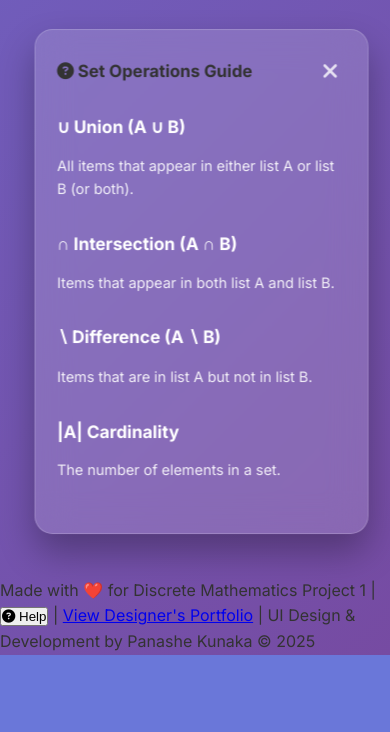
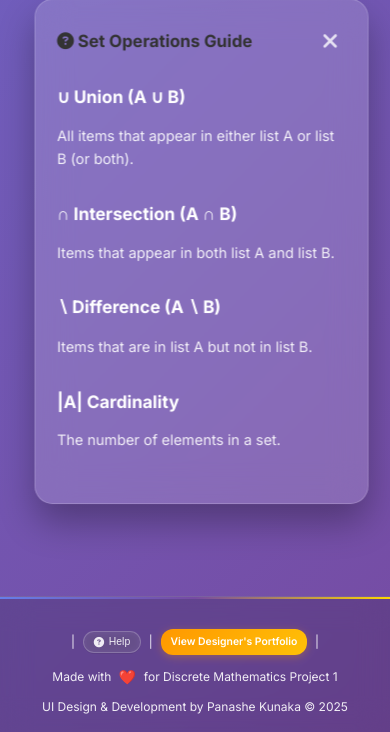
Before and after one commit to pkunakachiri2001/DISCRETEmathsSETS, a Flask app: page /calculator in a window 390 px wide. Shown: the part 2010-2742 px from the top of the page. Before the commit the page ends 2665 px from the top, so only its background shows below. Run offline with Flask 3, Linux system fonts and the light colour scheme.

Commit message:
Enhance mobile navigation and footer styles
Added styles for mobile navigation and footer adjustments.

```diff
--- a/static/style.css
+++ b/static/style.css
@@ -1187,12 +1187,23 @@
   .panel-tools { width:100%; justify-content:flex-end; }
   .preview-stats.grid3 { grid-template-columns: repeat(auto-fit,minmax(110px,1fr)); }
   .members-table th, .members-table td { font-size:.58rem; padding:.45rem .5rem; }
+
+  /* Mobile Navigation Improvements */
+  .nav-container { flex-direction: column; gap: 1rem; padding: 0 1rem; }
+  .nav-center { order: -1; }
+  .breadcrumb { font-size: 0.8rem; }
+  .back-btn { padding: 0.5rem 1rem; font-size: 0.85rem; }
 }
 
 @media (max-width: 480px){
   .member-entry-form { padding:1.1rem 1rem 1.25rem; }
   .stat-card.simple .stat-number { font-size:1.2rem; }
   .results-section.refined .result-card .result-operation { font-size:.7rem; }
+
+  /* Enhanced mobile navigation */
+  .main-container { padding: 90px 1rem 2rem; }
+  .calculator-title { font-size: 1.8rem; }
+  .calculator-subtitle { font-size: 1rem; }
 }
 
 /* Very small devices */
@@ -1204,7 +1215,173 @@
     .stat-card.simple { padding:.65rem .7rem; }
 }
 
+/* Calculator Footer */
+.calculator-footer {
+    margin-top: 4rem;
+    padding: 2.5rem 0 1.5rem;
+    background: rgba(0, 0, 0, 0.15);
+    backdrop-filter: blur(15px);
+    border-top: 1px solid rgba(255, 255, 255, 0.15);
+    position: relative;
+    overflow: hidden;
+}
+
+.calculator-footer::before {
+    content: '';
+    position: absolute;
+    top: 0;
+    left: 0;
+    right: 0;
+    height: 2px;
+    background: linear-gradient(90deg, #667eea, #764ba2, #ffd700);
+}
+
+.calculator-footer .footer-content {
+    max-width: 1400px;
+    margin: 0 auto;
+    display: flex;
+    justify-content: space-between;
+    align-items: center;
+    gap: 1.5rem;
+    color: rgba(255, 255, 255, 0.9);
+    font-size: 0.85rem;
+    padding: 0 2rem;
+    flex-wrap: wrap;
+}
+
+.footer-left, .footer-center, .footer-right {
+    display: flex;
+    align-items: center;
+    gap: 0.5rem;
+}
+
+.footer-heart {
+    color: #ff6b6b;
+    font-size: 1.1em;
+    animation: heartbeat 2s ease-in-out infinite;
+}
+
+@keyframes heartbeat {
+    0%, 100% { transform: scale(1); }
+    50% { transform: scale(1.1); }
+}
+
+.help-btn {
+    background: rgba(255, 255, 255, 0.1);
+    border: 1px solid rgba(255, 255, 255, 0.2);
+    color: rgba(255, 255, 255, 0.9);
+    padding: 0.4rem 0.8rem;
+    border-radius: 12px;
+    font-size: 0.75rem;
+    font-weight: 500;
+    cursor: pointer;
+    transition: all 0.3s ease;
+    display: flex;
+    align-items: center;
+    gap: 0.3rem;
+    backdrop-filter: blur(5px);
+}
+
+.help-btn:hover {
+    background: rgba(255, 255, 255, 0.2);
+    transform: translateY(-1px);
+    box-shadow: 0 4px 12px rgba(0, 0, 0, 0.2);
+}
+
+.footer-btn {
+    background: linear-gradient(135deg, #ff9800 0%, #ffc107 100%);
+    color: white;
+    text-decoration: none;
+    padding: 0.4rem 0.8rem;
+    border-radius: 12px;
+    font-size: 0.75rem;
+    font-weight: 600;
+    transition: all 0.3s ease;
+    box-shadow: 0 2px 8px rgba(255, 152, 0, 0.3);
+}
+
+.footer-btn:hover {
+    background: linear-gradient(135deg, #ffc107 0%, #ff9800 100%);
+    transform: translateY(-2px);
+    box-shadow: 0 6px 16px rgba(255, 152, 0, 0.4);
+    text-decoration: none;
+    color: white;
+}
+
+/* Mobile Footer Adjustments */
+@media (max-width: 768px) {
+    .calculator-footer {
+        padding: 2rem 0 1rem;
+    }
+
+    .calculator-footer .footer-content {
+        flex-direction: column;
+        text-align: center;
+        gap: 1rem;
+        padding: 0 1rem;
+        font-size: 0.8rem;
+    }
+
+    .footer-center {
+        order: -1;
+        flex-wrap: wrap;
+        justify-content: center;
+        gap: 0.8rem;
+    }
+
+    .help-btn, .footer-btn {
+        font-size: 0.7rem;
+        padding: 0.35rem 0.7rem;
+    }
+}
+
+@media (max-width: 480px) {
+    .calculator-footer .footer-content {
+        font-size: 0.75rem;
+        gap: 0.8rem;
+    }
+
+    .footer-left, .footer-right {
+        flex-wrap: wrap;
+        justify-content: center;
+        text-align: center;
+        line-height: 1.4;
+    }
+
+    .footer-center {
+        gap: 0.5rem;
+    }
+
+    .help-btn, .footer-btn {
+        font-size: 0.65rem;
+        padding: 0.3rem 0.6rem;
+    }
+}
+
+@media (max-width: 360px) {
+    .calculator-footer {
+        padding: 1.5rem 0 0.8rem;
+    }
+
+    .calculator-footer .footer-content {
+        padding: 0 0.5rem;
+        font-size: 0.7rem;
+        gap: 0.6rem;
+    }
+
+    .footer-left, .footer-right {
+        font-size: 0.65rem;
+    }
+
+    .help-btn, .footer-btn {
+        font-size: 0.6rem;
+        padding: 0.25rem 0.5rem;
+        border-radius: 8px;
+    }
+}
+
 /* Accessibility: reduce motion */
 @media (prefers-reduced-motion: reduce){
     * { animation-duration:0.001ms !important; animation-iteration-count:1 !important; transition:none !important; }
+    .footer-heart { animation: none !important; }
 }
```
